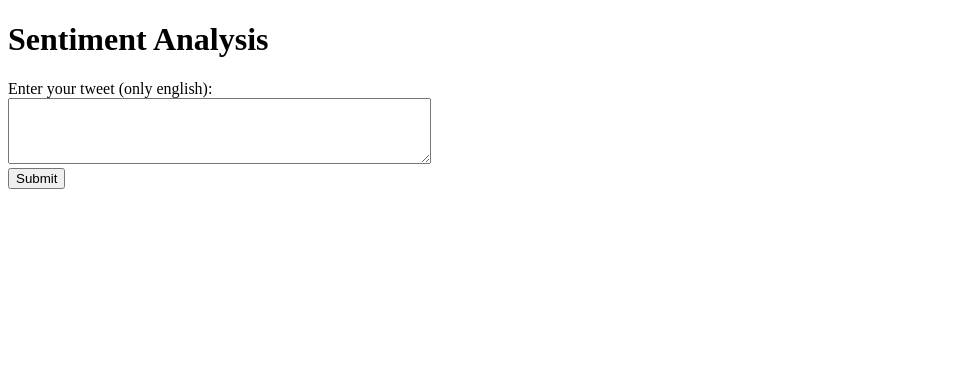
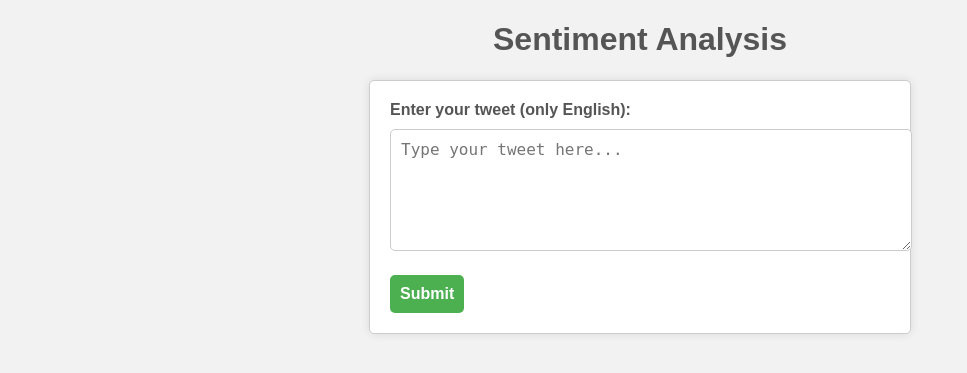
Before and after one commit to LuiosDyet/dh-ds-pi-1, a Python web app: template TP4/templates/index.html in a window 1280 px wide. Shown: the top 373 px of the page, without its empty margins (0-967 px from the left). Run offline with Jinja, Linux system fonts and the light colour scheme; the template is opened without the code that fills it, so the values that code supplies are empty.

Commit message:
refactor

```diff
--- a/TP4/templates/index.html
+++ b/TP4/templates/index.html
@@ -3,13 +3,69 @@
 
 <head>
     <title>Sentiment Analysis</title>
+    <style>
+        body {
+            background-color: #f2f2f2;
+            font-family: Arial, sans-serif;
+        }
+
+        h1 {
+            color: #555;
+            text-align: center;
+        }
+
+        form {
+            max-width: 500px;
+            margin: 0 auto;
+            padding: 20px;
+            border: 1px solid #ccc;
+            background-color: #fff;
+            box-shadow: 0 0 10px rgba(0, 0, 0, 0.1);
+            border-radius: 5px;
+        }
+
+        label {
+            display: block;
+            margin-bottom: 10px;
+            font-size: 16px;
+            font-weight: bold;
+            color: #555;
+        }
+
+        textarea {
+            width: 100%;
+            height: 100px;
+            padding: 10px;
+            border: 1px solid #ccc;
+            border-radius: 5px;
+            font-size: 16px;
+            color: #555;
+        }
+
+        input[type="submit"] {
+            display: block;
+            margin-top: 20px;
+            padding: 10px;
+            border: none;
+            background-color: #4CAF50;
+            color: #fff;
+            font-size: 16px;
+            font-weight: bold;
+            border-radius: 5px;
+            cursor: pointer;
+        }
+
+        input[type="submit"]:hover {
+            background-color: #3e8e41;
+        }
+    </style>
 </head>
 
 <body>
     <h1>Sentiment Analysis</h1>
     <form method="POST" action="/predict">
-        <label for="text">Enter your tweet (only english):</label><br>
-        <textarea id="text" name="text" rows="4" cols="50"></textarea><br>
+        <label for="text">Enter your tweet (only English):</label>
+        <textarea id="text" name="text" placeholder="Type your tweet here..."></textarea>
         <input type="submit" value="Submit">
     </form>
 </body>
```
Also changed, not shown: TP4/templates/result.html (+32 -0 lines), 13 other files.
